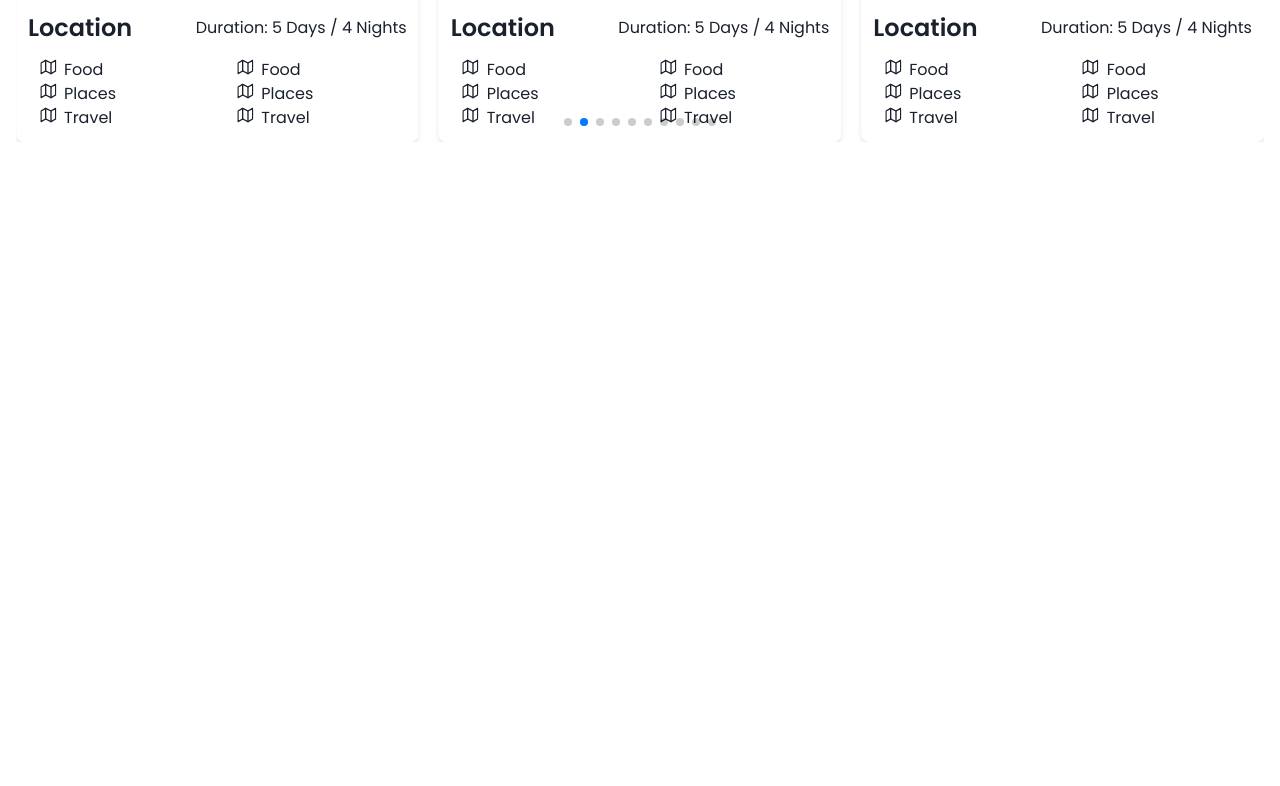
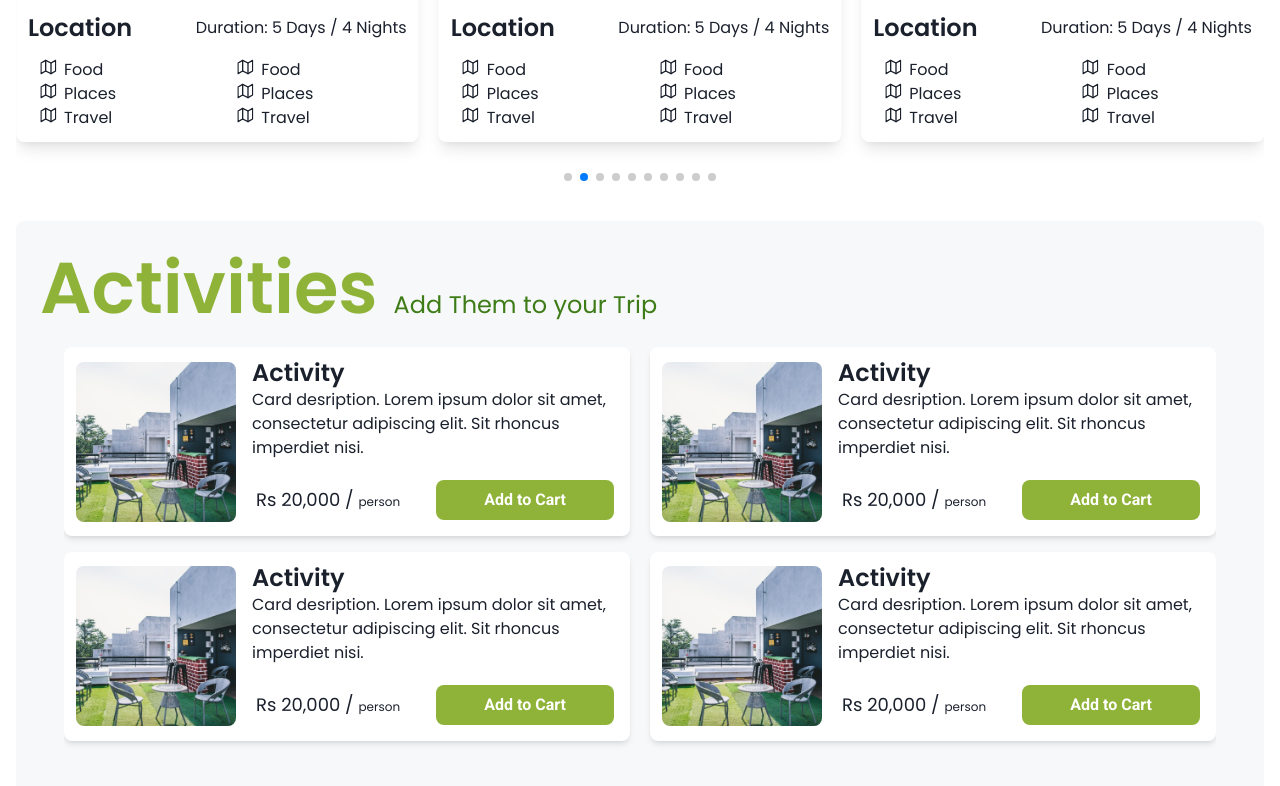
Before and after one commit to kite-india/Kite_Website, a Next.js app: page /trips in a window 1280 px wide. Shown: the part 1030-1816 px from the top of the page. Before the commit the page ends 1196 px from the top, so only its background shows below. Built offline with nearby package versions, Linux system fonts and the light colour scheme.

Commit message:
Activities added, Trips page done, Packages fixed and hero section image fixed

```diff
--- /dev/null
+++ b/components/ActivityCard.jsx
@@ -0,0 +1,58 @@
+import React from 'react'
+import { Box, Heading, Image, Text, Button, Flex } from '@chakra-ui/react'
+
+const ActivityCard = () => {
+  return (
+    <Flex
+      gap={4}
+      bg="white"
+      borderRadius="lg"
+      boxShadow="md"
+      alignItems="center"
+      direction={{ base: 'column', lg: 'row' }}
+      p={3}
+      w="100%"
+      h={{ base: '40%', lg: '25%' }}
+    >
+      <Image
+        src="/images/trips.png"
+        alt="activity"
+        w={{ base: '100%', lg: '160px' }}
+        h={{ base: '100%', lg: '160px' }}
+        objectFit="cover"
+        borderRadius="lg"
+      />
+      <Box w="100%">
+        <Box mb={4}>
+          <Heading fontWeight="semibold" fontSize="24px">
+            Activity
+          </Heading>
+          <Text as="p" fontFamily="'Poppins'">
+            Card desription. Lorem ipsum dolor sit amet, consectetur adipiscing
+            elit. Sit rhoncus imperdiet nisi.
+          </Text>
+        </Box>
+        <Flex justify="space-between" alignItems="center" p={1}>
+          <Text fontFamily="'Poppins'" fontSize="18px">
+            Rs 20,000 /{' '}
+            <Text as="span" fontSize="12px">
+              person
+            </Text>
+          </Text>
+          <Button
+            bg="#8FB339"
+            _hover={{ bg: '#125C13' }}
+            color="white"
+            fontFamily="'Roboto'"
+            borderRadius="lg"
+            px={{ base: 6, lg: 12 }}
+          >
+            Add to Cart
+          </Button>
+        </Flex>
+      </Box>
+    </Flex>
+  )
+}
+
+export default ActivityCard
--- a/components/PackageCard.jsx
+++ b/components/PackageCard.jsx
@@ -1,20 +1,11 @@
 import React from 'react'
-import {
-  Box,
-  Text,
-  Flex,
-  Image,
-  Spacer,
-  SimpleGrid,
-  Icon
-} from '@chakra-ui/react'
+import { Box, Text, Flex, Image, SimpleGrid, Icon } from '@chakra-ui/react'
 
-import { AiOutlineCoffee } from 'react-icons/ai'
 import { FiMap } from 'react-icons/fi'
 
-const PackageCard = ({ tags, duration, location }) => {
+const PackageCard = ({ tags }) => {
   return (
-    <Box as="div" boxShadow="md" borderRadius="lg" maxW="container.sm" p={3}>
+    <Box as="div" boxShadow="lg" borderRadius="lg" maxW="container.sm" p={3}>
       <Image src="/images/trips.png" alt="card" w="100%" mb={3} />
       <Flex
         direction={{ base: 'column', md: 'row' }}
--- a/components/index.js
+++ b/components/index.js
@@ -1,3 +1,4 @@
 export { default as Navbar } from './Navbar'
 export { default as Section } from './Section'
 export { default as PackageCard } from './PackageCard'
+export { default as ActivityCard } from './ActivityCard'
--- a/pages/trips.jsx
+++ b/pages/trips.jsx
@@ -9,7 +9,7 @@ import {
   Container,
   Image
 } from '@chakra-ui/react'
-import { PackagesSection } from '../sections'
+import { PackagesSection, Activities } from '../sections'
 import Section from '../components/Section'
 import Layout from '../components/layouts/main'
 
@@ -74,6 +74,9 @@ const Trips = () => {
         <Section delay={0.3}>
           <PackagesSection />
         </Section>
+        <Section delay={0.3} mt={6}>
+          <Activities />
+        </Section>
       </Container>
     </Layout>
   )
--- a/sections/hero-section.jsx
+++ b/sections/hero-section.jsx
@@ -1,5 +1,4 @@
 import React from 'react'
-import Image from 'next/image'
 import {
   Box,
   Text,
@@ -20,7 +19,7 @@ const HeroSection = () => {
       alignItems="center"
       justifyContent={{ base: 'center', md: 'flex-start' }}
       pt={{ base: 3, md: 0 }}
-      bgImage="url('/images/background.jpg')"
+      bgImage="url('/images/hero.png')"
       bgSize="cover"
       bgRepeat="no-repeat"
       bgPosition="center"
--- a/sections/index.jsx
+++ b/sections/index.jsx
@@ -1,3 +1,4 @@
 export { default as HeroSection } from './hero-section'
 export { default as FeaturedSection } from './featured_section'
 export { default as PackagesSection } from './trips/packages-section'
+export { default as Activities } from './trips/activities_section'
--- /dev/null
+++ b/sections/trips/activities_section.jsx
@@ -0,0 +1,78 @@
+import React from 'react'
+import { Box, Heading, Text, Flex } from '@chakra-ui/react'
+import { ActivityCard } from '../../components'
+
+import { Swiper, SwiperSlide } from 'swiper/react'
+import { Autoplay, Grid } from 'swiper'
+
+import 'swiper/css'
+import 'swiper/css/bundle'
+import 'swiper/css/grid'
+
+const Activities = () => {
+  return (
+    <Box w="100%" bg="#F7F8F9" borderRadius="lg" p={{ base: 3, lg: 6 }}>
+      <Flex
+        direction={{ base: 'column', lg: 'row' }}
+        alignItems={{ base: 'center', lg: 'flex-end' }}
+        gap={{ base: 1, lg: 4 }}
+        mb={4}
+        justifyContent={{ base: 'center', lg: 'flex-start' }}
+      >
+        <Heading fontSize="72px" fontWeight="semibold" color="#8FB339">
+          Activities
+        </Heading>
+        <Text
+          fontFamily="'Poppins'"
+          fontSize="24px"
+          fontWeight="normal"
+          color="#3E7C17"
+          pb={2}
+        >
+          Add Them to your Trip
+        </Text>
+      </Flex>
+      <Box mb={8} mx={{ base: 2, lg: 6 }}>
+        <Swiper
+          modules={[Autoplay, Grid]}
+          breakpoints={{
+            768: {
+              slidesPerView: 1
+            },
+            1024: {
+              slidesPerView: 2
+            }
+          }}
+          spaceBetween={20}
+          autoplay={{
+            delay: 3000,
+            disableOnInteraction: false,
+            pauseOnMouseEnter: true
+          }}
+          slidesPerView={1}
+        >
+          <SwiperSlide>
+            <Flex direction="column" gap={4} mb={4}>
+              <ActivityCard />
+              <ActivityCard />
+            </Flex>
+          </SwiperSlide>
+          <SwiperSlide>
+            <Flex direction="column" gap={4} mb={4}>
+              <ActivityCard />
+              <ActivityCard />
+            </Flex>
+          </SwiperSlide>
+          <SwiperSlide>
+            <Flex direction="column" gap={4} mb={4}>
+              <ActivityCard />
+              <ActivityCard />
+            </Flex>
+          </SwiperSlide>
+        </Swiper>
+      </Box>
+    </Box>
+  )
+}
+
+export default Activities
--- a/sections/trips/packages-section.jsx
+++ b/sections/trips/packages-section.jsx
@@ -1,5 +1,5 @@
 import React from 'react'
-import { Box, Heading, Text, useMediaQuery } from '@chakra-ui/react'
+import { Box, Heading } from '@chakra-ui/react'
 
 import { Swiper, SwiperSlide } from 'swiper/react'
 import { Pagination, Autoplay, Grid } from 'swiper'
@@ -25,6 +25,7 @@ const Packages = () => {
       >
         Packages
       </Heading>
+      <Box>
         {/* TODO: Add a vertical slide for each state by multiple carousel */}
         <Swiper
           modules={[Pagination, Autoplay, Grid]}
@@ -45,12 +46,13 @@ const Packages = () => {
           slidesPerView={1}
         >
           {arr.map(i => (
-          <SwiperSlide key={i}>
+            <SwiperSlide key={i} style={{ paddingBottom: '55px' }}>
               <PackageCard tags={tags} />
             </SwiperSlide>
           ))}
         </Swiper>
       </Box>
+    </Box>
   )
 }
 
```
Lines whose indentation alone changed are shown as unchanged.
